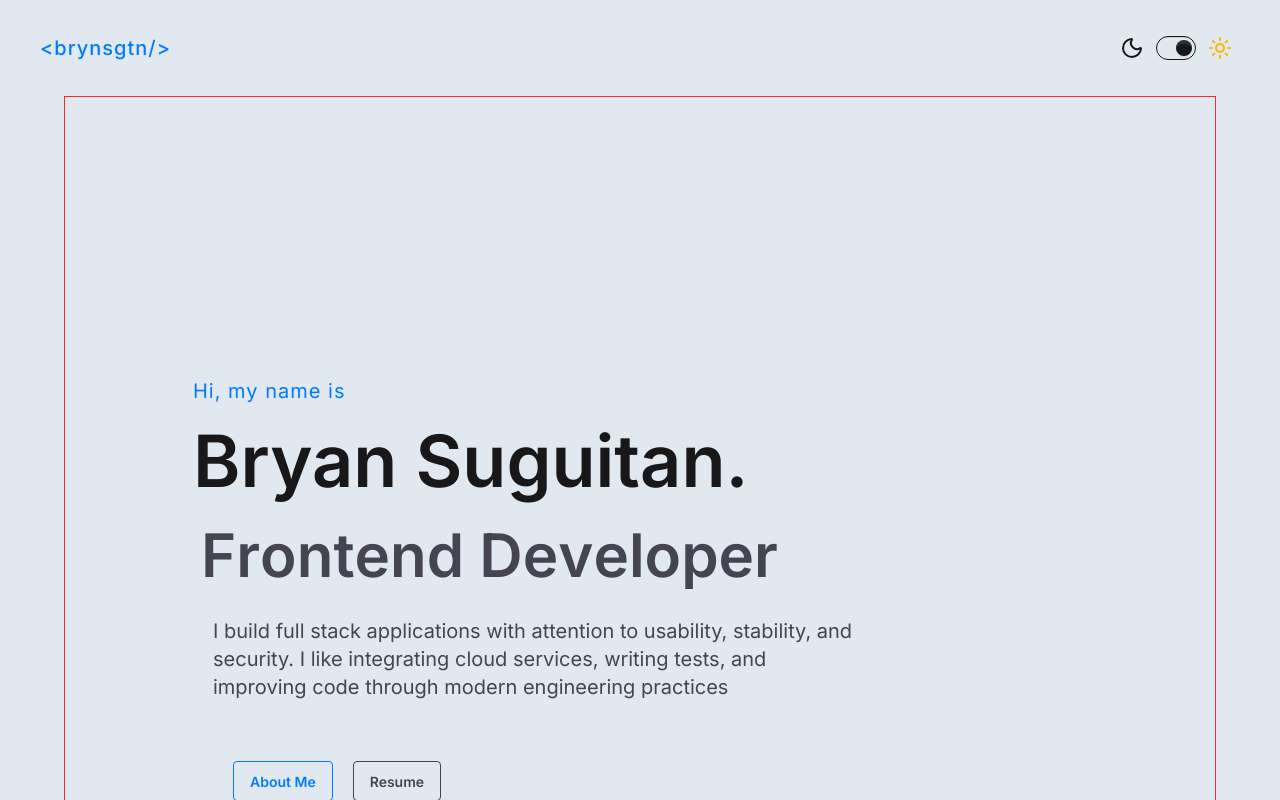
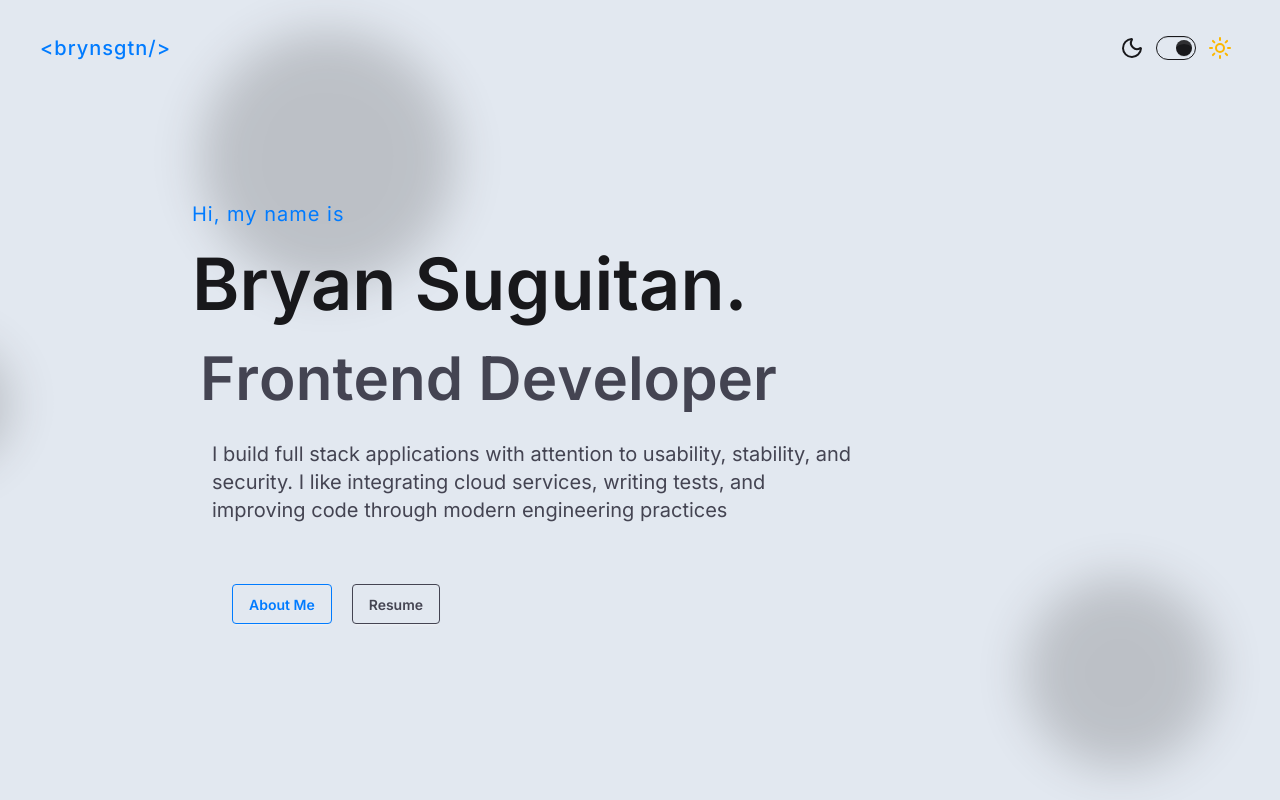
Before and after one commit to brynsgtn/web-portfolio-v2, a React (Vite) app: page / in a window 1280 px wide. Both pictures are taken after a click on the checkbox 1176 px from the left and 48 px from the top of the page. Shown: the top 800 px of the page. Built offline with nearby package versions, Linux system fonts and the light colour scheme.

Commit message:
Add and implement ParticlesBackground component

```diff
--- a/package.json
+++ b/package.json
@@ -12,6 +12,7 @@
   "dependencies": {
     "@tailwindcss/vite": "^4.1.17",
     "daisyui": "^5.5.3",
+    "framer-motion": "^12.23.24",
     "gsap": "^3.13.0",
     "lucide-react": "^0.553.0",
     "motion": "^12.23.24",
--- a/src/App.jsx
+++ b/src/App.jsx
@@ -2,18 +2,20 @@ import './App.css'
 import DotGrid from './components/animations/DotGrid'
 import Header from './components/Header';
 import HeroSection from './components/HeroSection';
+import FloatingShape from './components/animations/FloatingShape';
 import { useThemeStore } from './store/themeStore';
+import AboutMe from './components/AboutMe';
 
 function App() {
 
- const { theme } = useThemeStore();
+  const { theme } = useThemeStore();
   return (
     <>
-      <div data-theme={theme} className="min-h-screen bg-base-100 relative">
-        {/* DotGrid background */}
-        {
-          theme === 'dark' &&
-          <div className="absolute inset-0 z-0">
+      <div data-theme={theme} className="min-h-screen relative">
+        {/* Background */}
+
+        <div className="absolute inset-0 z-0">
+          {theme === 'dark' ? (
             <DotGrid
               dotSize={5}
               gap={15}
@@ -25,17 +27,42 @@ function App() {
               resistance={750}
               returnDuration={1.5}
             />
-          </div>
-        }
+          ) : (
+            <>
+              <FloatingShape
+                color="bg-stone-800"
+                size="w-64 h-64"
+                top="-5%"
+                left="10%"
+                delay={0}
+              />
+              <FloatingShape
+                color="bg-stone-800"
+                size="w-48 h-48"
+                top="70%"
+                left="80%"
+                delay={5}
+              />
+              <FloatingShape
+                color="bg-stone-800"
+                size="w-32 h-32"
+                top="40%"
+                left="-10%"
+                delay={2}
+              />
+            </>
 
+          )}
+
+        </div>
 
         {/* Content in front */}
         <div className="relative z-10 min-h-screen">
           <Header />
-          <div className='max-w-6xl mx-auto px-6 sm:px-12 md:px-20 lg:px-32 border border-red-500'>
-            {/* Spacer to push content below header */}
-            <div className="h-20"></div>
-                   <HeroSection />
+
+          <div className='max-w-6xl mx-auto px-6 sm:px-12 md:px-20 lg:px-32 '>
+            <HeroSection />
+            <AboutMe />
           </div>
         </div>
       </div>
--- /dev/null
+++ b/src/components/AboutMe.jsx
@@ -0,0 +1,9 @@
+
+
+const AboutMe = () => {
+  return (
+    <div className="text-primary-contend">AboutMe</div>
+  )
+}
+
+export default AboutMe
--- a/src/components/Header.jsx
+++ b/src/components/Header.jsx
@@ -6,7 +6,7 @@ import { useThemeStore } from "../store/themeStore"
 const Header = () => {
     const { toggleTheme, theme } = useThemeStore();
     return (
-        <div className="navbar bg-base-100 h-24 px-10 z-20">
+        <div className="navbar bg-transparent h-24 px-10 absolute">
             <div className="flex-1">
                 <p className="text-xl font-medium font-inter text-accent font-stretch-expanded tracking-wider logo cursor-pointer hover:text-(--primary-content) transition duration-300 ease-in-out">
                     &lt;brynsgtn/&gt;
--- /dev/null
+++ b/src/components/animations/FloatingShape.jsx
@@ -0,0 +1,24 @@
+import { motion } from 'framer-motion'
+
+const FloatingShape = ({ color, size, top, left, delay}) => {
+  return (
+    <motion.div
+        className={`absolute rounded-full ${color} ${size} opacity-20 blur-xl`}
+        style={{top, left}}
+        animate={{
+            y: ["0%", "100%", "0%"],
+            x: ["0%", "100%", "0%"],
+            rotate: [0, 360],
+        }}
+        transition={{
+            duration: 20,
+            ease: "linear",
+            repeat: Infinity,
+            delay,
+        }}
+        aria-hidden="true"
+    />
+  )
+}
+
+export default FloatingShape;
```
Also changed, not shown: 2 other files (tests, documents, lock files or other folders).
